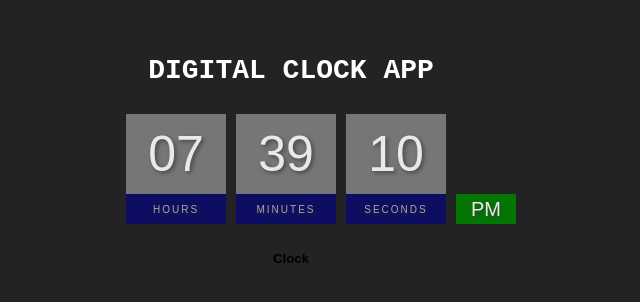
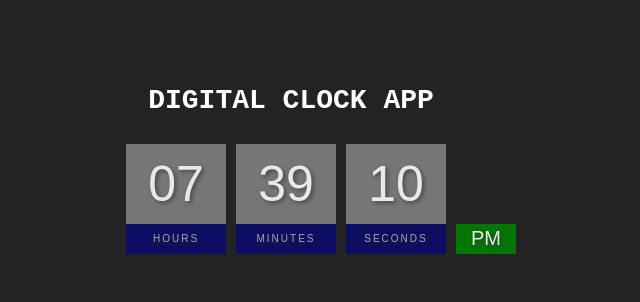
Before and after one commit to Orioldev/github-repository-workshop, a plain HTML site: page index.html in a window 1280 px wide. Shown: the part 240-542 px from the top of the page, without its empty margins (349-989 px from the left). Drawn offline with Linux system fonts and the light colour scheme.

Commit message:
elimine etiqueta h5

```diff
--- a/index.html
+++ b/index.html
@@ -29,7 +29,7 @@
             <span id="ampm">PM</span>
         </div>
     </div>
-    <h5>Clock</h5>
+
     <script src="index.js"></script>
 </body>
 </html>
```
